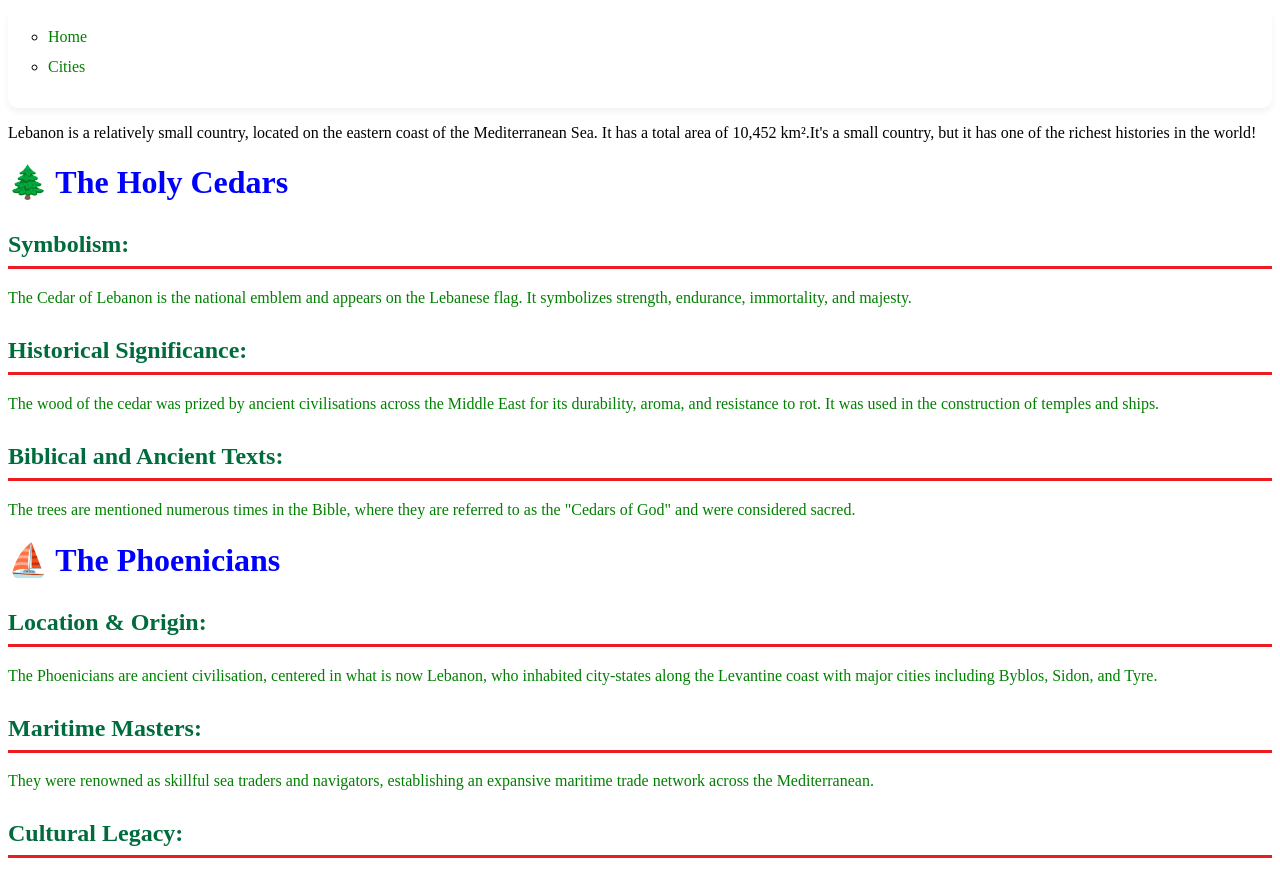
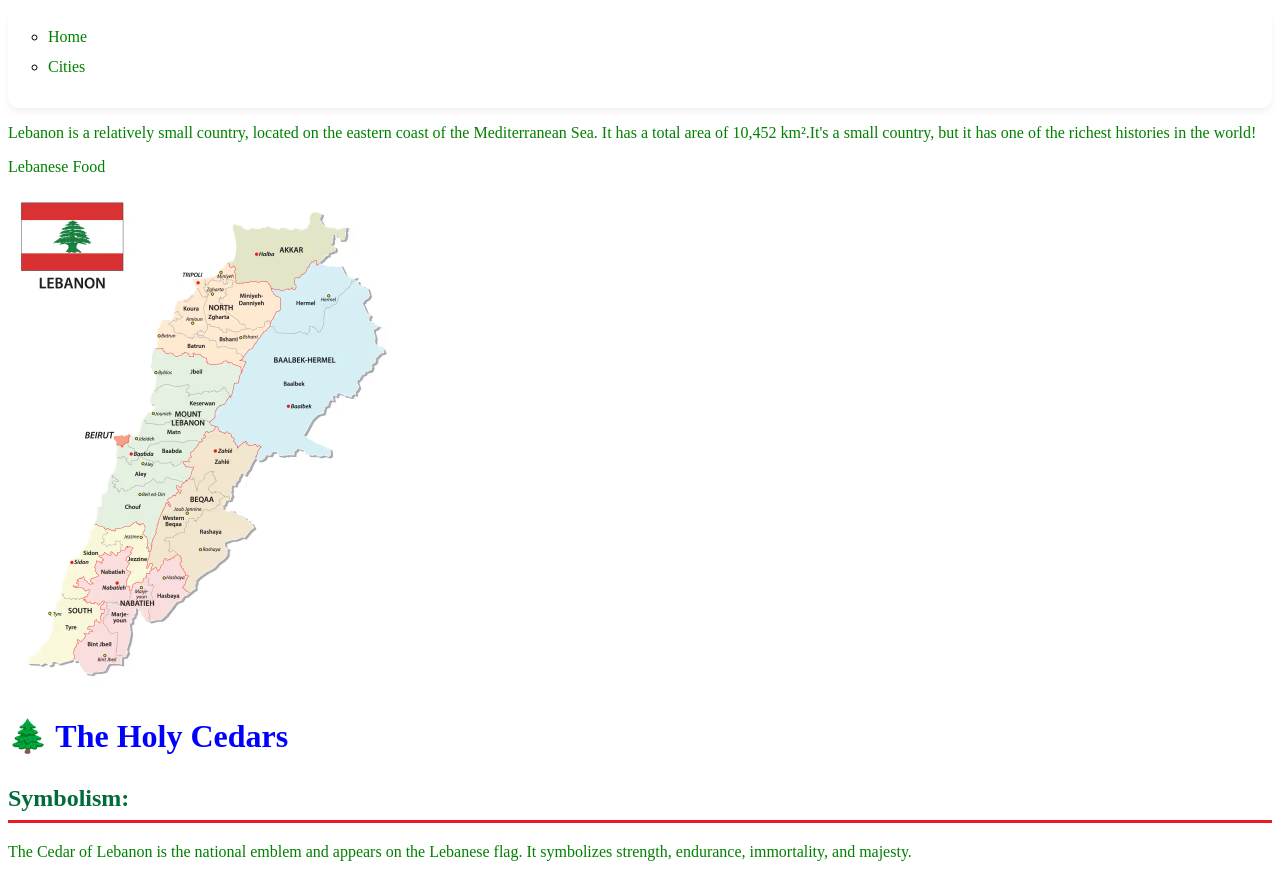
Before and after one commit to Dash333-jpg/Daria-Web-Design-Project, a plain HTML site: page index.html in a window 1280 px wide. Shown: the part 320-1195 px from the top of the page. Drawn offline with Linux system fonts and the light colour scheme.

Commit message:
Add files via upload

```diff
--- a/index.html
+++ b/index.html
@@ -129,7 +129,13 @@ p   {
 
 
 
-Lebanon is a relatively small country, located on the eastern coast of the Mediterranean Sea. It has a total area of 10,452 km².It's a small country, but it has one of the richest histories in the world!
+<p>Lebanon is a relatively small country, located on the eastern coast of the Mediterranean Sea. It has a total area of 10,452 km².It's a small country, but it has one of the richest histories in the world!</p>
+
+<p> <a href="https://feelgoodfoodie.net/lebanese-recipes/"> Lebanese Food </a> </p>
+
+<a href="https://mot.gov.lb/en/" target="_blank">
+<img src="images/mapleb.avif" alt="mapleb"/>
+</a>
 
 <h1>🌲 The Holy Cedars </h1>
 <h2>Symbolism:</h2>
```
